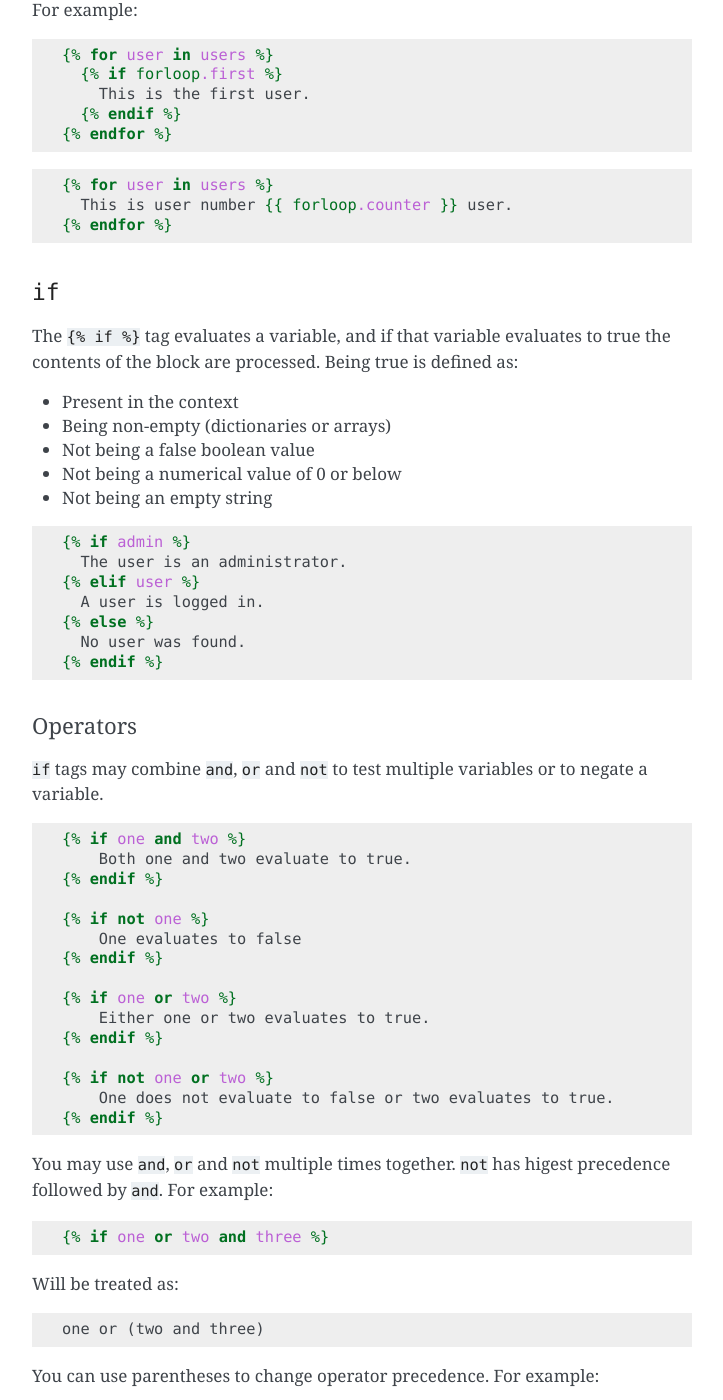
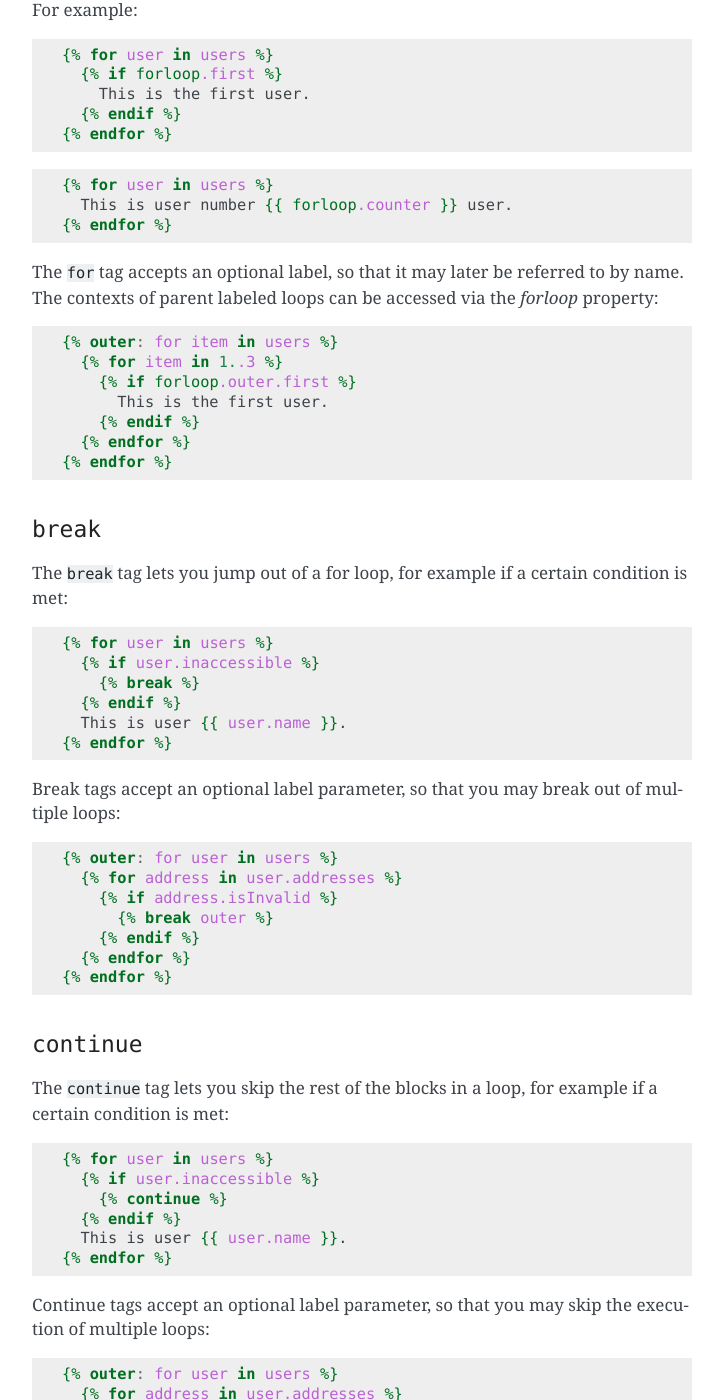
Before and after one commit to stencilproject/Stencil, a Sphinx documentation site: the page built from docs/builtins.rst, in a window 1280 px wide and 1400 px high, scrolled down 1470 px. Shown: the whole window, without its empty margins (388-1111 px from the left). Built offline with Sphinx 7.4.7, drawn with Linux system fonts in a browser that asks for light colours; comment, search, counter and statistics services are not loaded; some of the changed text lies outside the part shown.

Commit message:
Update documentation

```diff
--- a/docs/builtins.rst
+++ b/docs/builtins.rst
@@ -41,8 +41,7 @@ You can iterate over range literals created using ``N...M`` syntax, both in asce
       {% endfor %}
     </ul>
 
-The ``for`` tag can contain optional ``where`` expression to filter out
-elements on which this expression evaluates to false.
+The ``for`` tag can contain optional ``where`` expression to filter out elements on which this expression evaluates to false.
 
 .. code-block:: html+django
 
@@ -52,8 +51,7 @@ elements on which this expression evaluates to false.
       {% endfor %}
     </ul>
 
-The ``for`` tag can take an optional ``{% empty %}`` block that will be
-displayed if the given list is empty or could not be found.
+The ``for`` tag can take an optional ``{% empty %}`` block that will be displayed if the given list is empty or could not be found.
 
 .. code-block:: html+django
 
@@ -89,12 +87,74 @@ For example:
       This is user number {{ forloop.counter }} user.
     {% endfor %}
 
+The ``for`` tag accepts an optional label, so that it may later be referred to by name. The contexts of parent labeled loops can be accessed via the `forloop` property:
+
+.. code-block:: html+django
+
+    {% outer: for item in users %}
+      {% for item in 1..3 %}
+        {% if forloop.outer.first %}
+          This is the first user.
+        {% endif %}
+      {% endfor %}
+    {% endfor %}
+
+``break``
+~~~~~~~~~
+
+The ``break`` tag lets you jump out of a for loop, for example if a certain condition is met:
+
+.. code-block:: html+django
+
+    {% for user in users %}
+      {% if user.inaccessible %}
+        {% break %}
+      {% endif %}
+      This is user {{ user.name }}.
+    {% endfor %}
+
+Break tags accept an optional label parameter, so that you may break out of multiple loops:
+
+.. code-block:: html+django
+
+    {% outer: for user in users %}
+      {% for address in user.addresses %}
+        {% if address.isInvalid %}
+          {% break outer %}
+        {% endif %}
+      {% endfor %}
+    {% endfor %}
+
+``continue``
+~~~~~~~~~
+
+The ``continue`` tag lets you skip the rest of the blocks in a loop, for example if a certain condition is met:
+
+.. code-block:: html+django
+
+    {% for user in users %}
+      {% if user.inaccessible %}
+        {% continue %}
+      {% endif %}
+      This is user {{ user.name }}.
+    {% endfor %}
+
+Continue tags accept an optional label parameter, so that you may skip the execution of multiple loops:
+
+.. code-block:: html+django
+
+    {% outer: for user in users %}
+      {% for address in user.addresses %}
+        {% if address.isInvalid %}
+          {% continue outer %}
+        {% endif %}
+      {% endfor %}
+    {% endfor %}
 
 ``if``
 ~~~~~~
 
-The ``{% if %}`` tag evaluates a variable, and if that variable evaluates to
-true the contents of the block are processed. Being true is defined as:
+The ``{% if %}`` tag evaluates a variable, and if that variable evaluates to true the contents of the block are processed. Being true is defined as:
 
 * Present in the context
 * Being non-empty (dictionaries or arrays)
@@ -115,8 +175,7 @@ true the contents of the block are processed. Being true is defined as:
 Operators
 ^^^^^^^^^
 
-``if`` tags may combine ``and``, ``or`` and ``not`` to test multiple variables
-or to negate a variable.
+``if`` tags may combine ``and``, ``or`` and ``not`` to test multiple variables or to negate a variable.
 
 .. code-block:: html+django
 
@@ -279,8 +338,7 @@ By default the included file gets passed the current context. You can pass a sub
 
     {% include "comment.html" comment %}
 
-The `include` tag requires you to provide a loader which will be used to lookup
-the template.
+The `include` tag requires you to provide a loader which will be used to lookup the template.
 
 .. code-block:: swift
 
@@ -301,8 +359,7 @@ See :ref:`template-inheritance` for more information.
 ``block``
 ~~~~~~~~~
 
-Defines a block that can be overridden by child templates. See
-:ref:`template-inheritance` for more information.
+Defines a block that can be overridden by child templates. See :ref:`template-inheritance` for more information.
 
 .. _built-in-filters:
 
@@ -312,8 +369,7 @@ Built-in Filters
 ``capitalize``
 ~~~~~~~~~~~~~~
 
-The capitalize filter allows you to capitalize a string.
-For example, `stencil` to `Stencil`. Can be applied to array of strings to change each string.
+The capitalize filter allows you to capitalize a string. For example, `stencil` to `Stencil`. Can be applied to array of strings to change each string.
 
 .. code-block:: html+django
 
@@ -322,8 +378,7 @@ For example, `stencil` to `Stencil`. Can be applied to array of strings to chang
 ``uppercase``
 ~~~~~~~~~~~~~
 
-The uppercase filter allows you to transform a string to uppercase.
-For example, `Stencil` to `STENCIL`. Can be applied to array of strings to change each string.
+The uppercase filter allows you to transform a string to uppercase. For example, `Stencil` to `STENCIL`. Can be applied to array of strings to change each string.
 
 .. code-block:: html+django
 
@@ -332,8 +387,7 @@ For example, `Stencil` to `STENCIL`. Can be applied to array of strings to chang
 ``lowercase``
 ~~~~~~~~~~~~~
 
-The uppercase filter allows you to transform a string to lowercase.
-For example, `Stencil` to `stencil`. Can be applied to array of strings to change each string.
+The uppercase filter allows you to transform a string to lowercase. For example, `Stencil` to `stencil`. Can be applied to array of strings to change each string.
 
 .. code-block:: html+django
 
@@ -342,8 +396,7 @@ For example, `Stencil` to `stencil`. Can be applied to array of strings to chang
 ``default``
 ~~~~~~~~~~~
 
-If a variable not present in the context, use given default. Otherwise, use the
-value of the variable. For example:
+If a variable not present in the context, use given default. Otherwise, use the value of the variable. For example:
 
 .. code-block:: html+django
 
```
